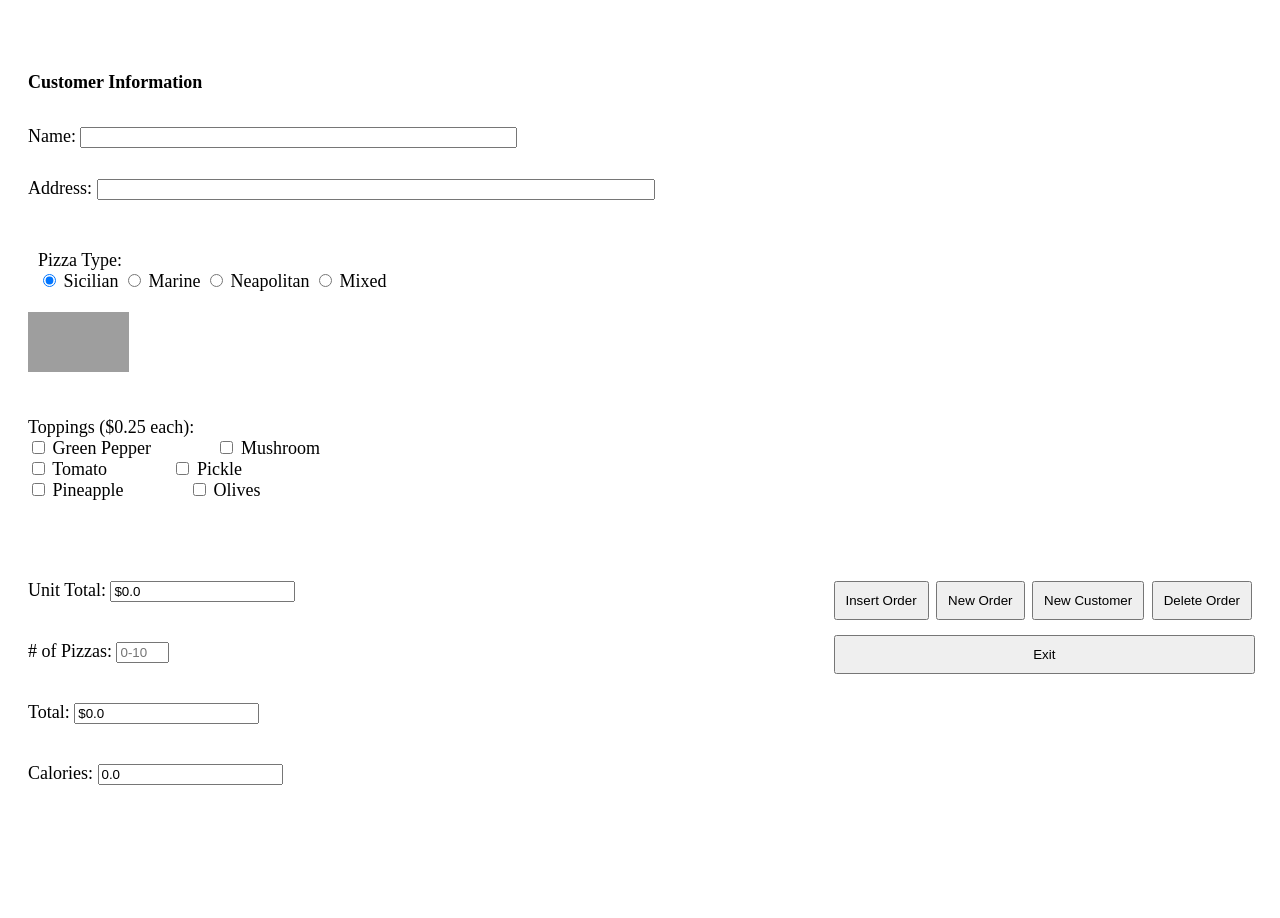
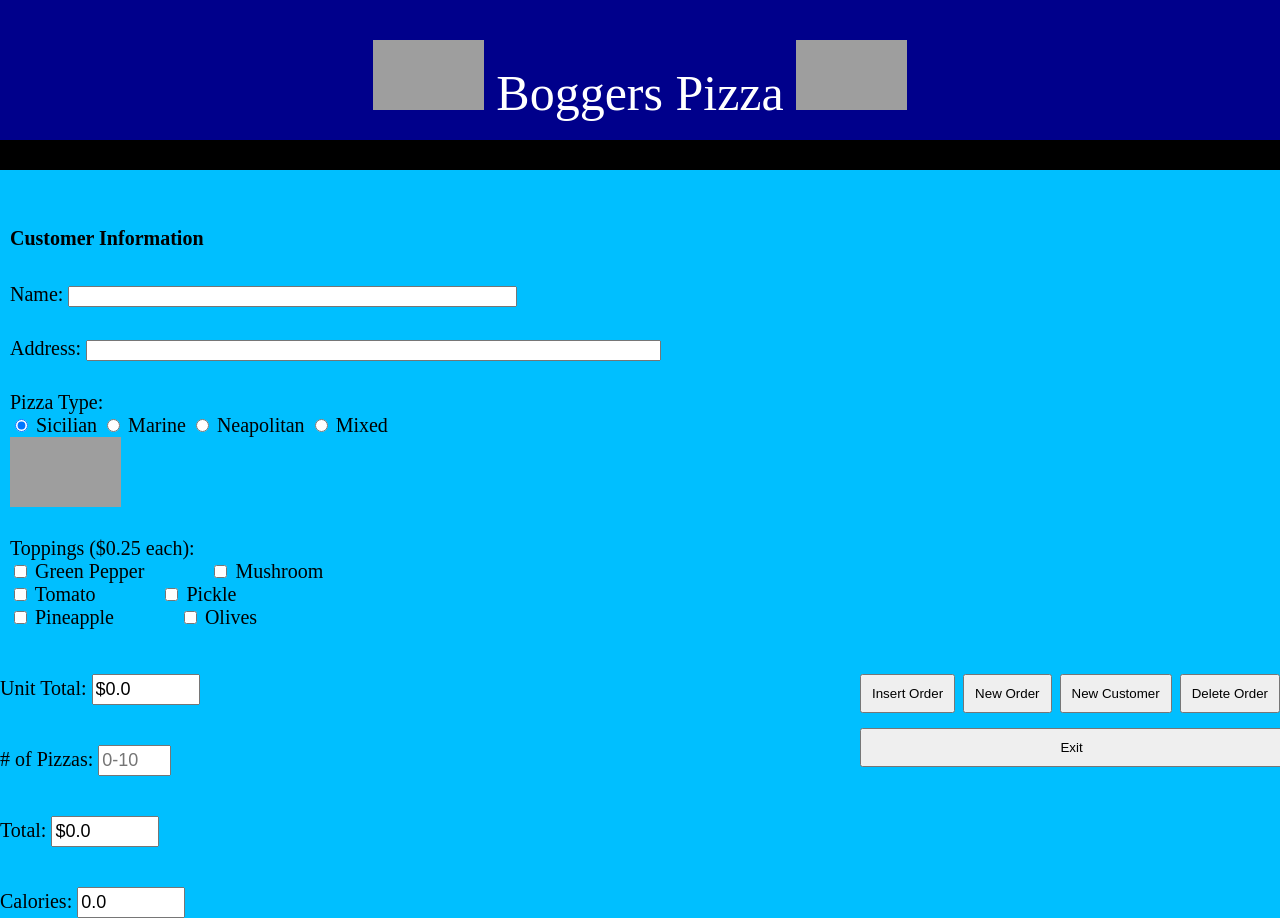
Before and after one commit to HSA-Columbus/pizza-ordering-system-XintoMax, a Flask app: page / in a window 1280 px wide. Before the commit the page ends 785 px from the top, so only its background shows below. Run offline with Flask 2, Linux system fonts and the light colour scheme; grey boxes are pictures that could not be loaded.

Commit message:
base code

```diff
--- a/static/main.css
+++ b/static/main.css
@@ -1,8 +1,37 @@
 body {
-    font-size: 18px;
+    font-size: 20px;
+    background-color: deepskyblue;
+    margin: 0;
+    padding: 0;
+    box-sizing: border-box;
 }
-div {
-    padding: 20px 10px 20px;
+img {
+    width: 111px;
+    height: 70px;
+}
+div.decor-1 {
+    text-align: center;
+    padding: 40px;
+    width: auto;
+    height: 70px;
+    font-size: 50px;
+    background-color: darkblue;
+    color: white;
+}
+hr {
+    height: 30px;
+    background-color: black;
+    border: none;
+    margin-top: -10px;
+}
+.div1 {
+    padding: 20px 10px 5px;
+}
+.div2 {
+    padding: 20px 10px 5px;
+}
+.imgflip {
+    transform: scaleX(-1)
 }
 .user {
     width: 35%;
@@ -13,19 +42,20 @@ div {
     width: 45%;
     margin-bottom: 30px;
 }
-.totals {
-    margin-top: 40px;
+.right-toppings {
+    margin-left: 65px;
 }
 .pizza_num {
     margin-top: 40px;
-    width: 45px;
+    width: 65px;
+    height: 25px;
+    font-size: 18px;
 }
-.right-toppings {
-    margin-left: 65px;
-}
-img {
-    width: 101px;
-    height: 60px;
+.totals {
+    margin-top: 40px;
+    height: 25px;
+    width: 100px;
+    font-size: 18px;
 }
 .left-side {
     float: left;
--- a/templates/home.html
+++ b/templates/home.html
@@ -17,22 +17,48 @@
         document.getElementById('op').src = image;
     }
         function unit_price_set(pizza) {
-        var pizza_num = document.getElementById('pizza_number').value;
-        if (pizza === 'p1' || pizza === 'p2' || pizza === 'p3' || pizza === 'y')
-            pizza = Number(5.50 * pizza_num);
-            if (pizza === 'gp' || pizza === 'mushroom' || pizza === 'tomato' || pizza === 'pickle' || pizza === 'olive')
-                pizza = 5.50 * pizza_num + 0.25;
-            else if (pizza === 'pineapple') {
-                alert('You disgusting human.');
-                pizza = 5.50 * pizza_num + 1;
-            }
-        else if (pizza === 'p4' || pizza === 'y' )
-            pizza ="$" + 6 * pizza_num;
-        document.getElementById("unit_total").value ="$" + pizza;
+            const pizza_num = document.getElementById('pizza_number').value;
+            const toppings = document.getElementsByName('group2');
+            let count = 0;
+            if (pizza === 'p1' || pizza === 'p2' || pizza === 'p3')
+                pizza = Number(5.50 * pizza_num);
+                if (pizza === 'gp' || pizza === 'mushroom' || pizza === 'tomato' || pizza === 'pickle' || pizza === 'olive')
+                    for (let i=0; i<toppings.length; i++) {
+                        if (toppings[i].type === "checkbox" && toppings[i].checked === true) {
+                            count++;
+                            pizza = Number(5.50 * pizza_num) + Number(0.25 * count);
+                        }
+                        else {
+                            pizza = Number(5.50 * pizza_num) + Number(0.25 * count);
+                        }
+                    }
+                else if (pizza === 'pineapple') {
+                    alert('You disgusting human.');
+                    pizza = Number(5.50 * pizza_num + 1);
+                }
+            else if (pizza === 'p4')
+                pizza = Number(6 * pizza_num);
+                if (pizza === 'gp' || pizza === 'mushroom' || pizza === 'tomato' || pizza === 'pickle' || pizza === 'olive')
+                    for (let i = 0; i < toppings.length; i++) {
+                        if (toppings[i].type === "checkbox" && toppings[i].checked === true) {
+                            count++;
+                            pizza = Number(6 * pizza_num) + Number(0.25 * count);
+                        }
+                        else if (toppings[i].type === "checkbox" && toppings[i].checked === false) {
+                            pizza = Number(6 * pizza_num) + Number(0.25 * count);
+                        }
+                }
+            document.getElementById("unit_total").value = "$" + pizza;
     }
 </script>
 </head>
 <body>
+<div class="decor-1">
+    <img src="https://www.mrfarah.com/assets/html/student-files/student.t.fowsantia-25202091416.png" alt="pog1">
+    Boggers Pizza
+    <img class="imgflip" src="https://www.mrfarah.com/assets/html/student-files/student.t.fowsantia-25202091416.png" alt="pog2">
+</div>
+<hr>
     <div class="main">
         <form>
             <div class="div1">
@@ -71,7 +97,7 @@
             </div>
             <div class="left-side">
                 <label for="unit_total">Unit Total: <input class="totals" type="text" readonly id="unit_total" value="$0.0"></label><br>
-                <label for="pizza_number"># of Pizzas: <input class="pizza_num" type="number" id="pizza_number" max="10" placeholder="0-10" onClick="unit_price_set('y')"></label><br>
+                <label for="pizza_number"># of Pizzas: <input class="pizza_num" type="number" id="pizza_number" min="0" max="10" placeholder="0-10" onClick="unit_price_set()"></label><br>
                 <label for="total">Total: <input class="totals" type="text" id="total" readonly value="$0.0"></label><br>
                 <label for="calorie">Calories: <input class="totals" type="text" id="calorie" readonly value="0.0"></label><br>
 
```
